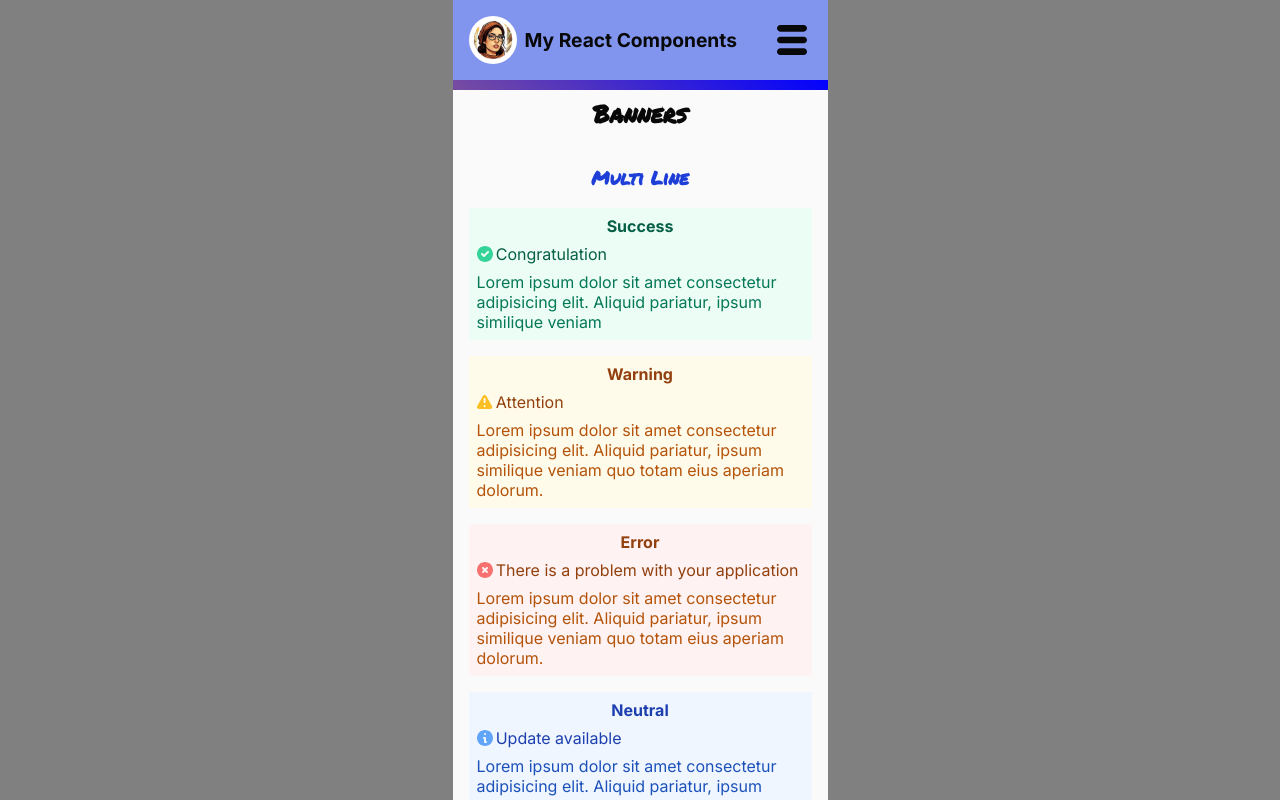
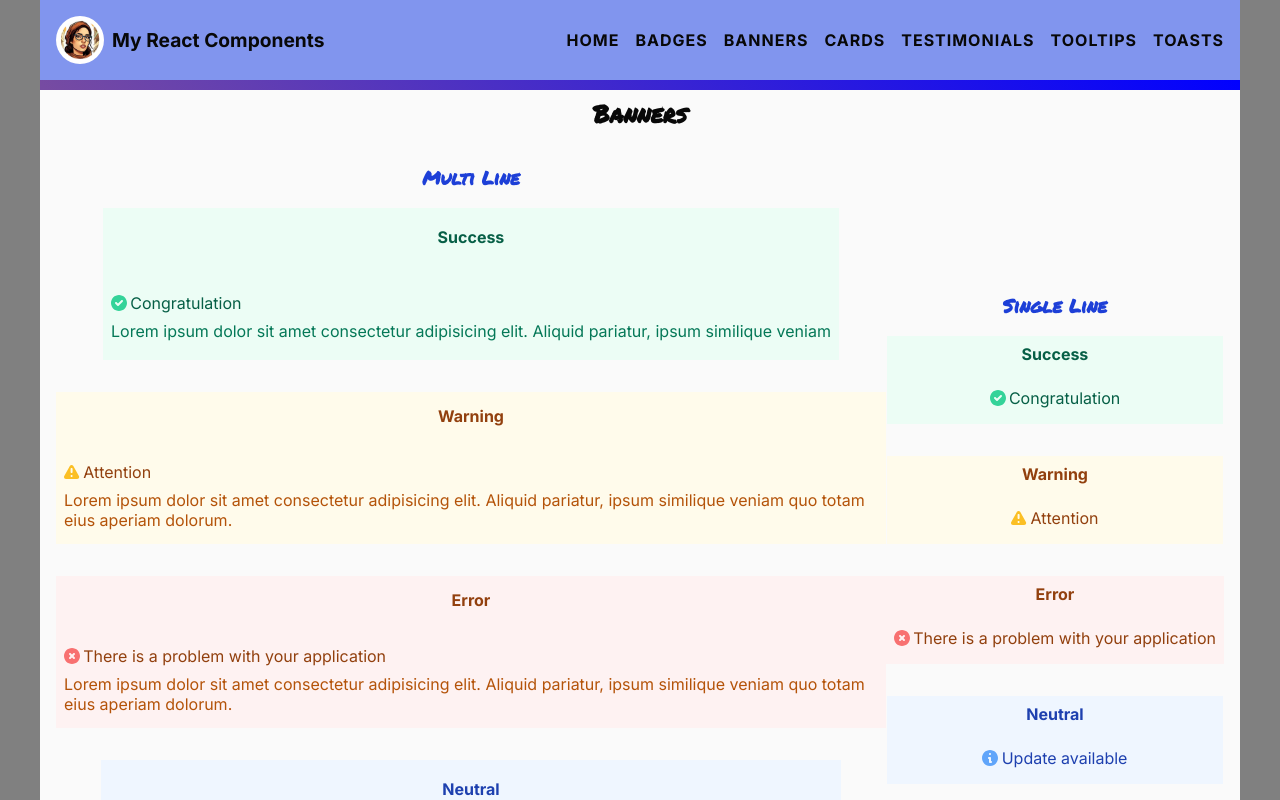
Before and after one commit to RosaBen/react-components-scrimba, a React (Vite) app: page /banners in a window 1280 px wide. Shown: the top 800 px of the page. Built offline with nearby package versions, Linux system fonts and the light colour scheme.

Commit message:
added card and toasts responsive

```diff
--- a/src/assets/scripts/data.js
+++ b/src/assets/scripts/data.js
@@ -55,7 +55,8 @@ export const colorBannersToasts = [
     id: "success",
     bg: "#ECFDF5",
     title: "congratulation",
-    descr: "Lorem ipsum dolor sit amet consectetur adipisicing elit. Aliquid pariatur, ipsum similique veniam",
+    descrBanner: "Lorem ipsum dolor sit amet consectetur adipisicing elit. Aliquid pariatur, ipsum similique veniam",
+    descrToast: "Your work has been saved",
     titleCol: "#065F46",
     descCol: "#047857",
     icon: success,
@@ -65,7 +66,8 @@ export const colorBannersToasts = [
     id: "warning",
     bg: "#FFFBEB",
     title: "attention",
-    descr: "Lorem ipsum dolor sit amet consectetur adipisicing elit. Aliquid pariatur, ipsum similique veniam quo totam eius aperiam dolorum.",
+    descrBanner: "Lorem ipsum dolor sit amet consectetur adipisicing elit. Aliquid pariatur, ipsum similique veniam quo totam eius aperiam dolorum.",
+    descrToast: "A network error was detected",
     titleCol: "#92400E",
     descCol: "#B45309",
     icon: warning,
@@ -75,7 +77,8 @@ export const colorBannersToasts = [
     id: "error",
     bg: "#FEF2F2",
     title: "there is a problem with your application",
-    descr: "Lorem ipsum dolor sit amet consectetur adipisicing elit. Aliquid pariatur, ipsum similique veniam quo totam eius aperiam dolorum.",
+    descrBanner: "Lorem ipsum dolor sit amet consectetur adipisicing elit. Aliquid pariatur, ipsum similique veniam quo totam eius aperiam dolorum.",
+    descrToast: "Please re-save your work again",
     titleCol: "#92400E",
     descCol: "#B45309",
     icon: error,
@@ -85,7 +88,8 @@ export const colorBannersToasts = [
     id: "neutral",
     bg: "#EFF6FF",
     title: "update available",
-    descr: "Lorem ipsum dolor sit amet consectetur adipisicing elit. Aliquid pariatur, ipsum similique veniam.",
+    descrBanner: "Lorem ipsum dolor sit amet consectetur adipisicing elit. Aliquid pariatur, ipsum similique veniam.",
+    descrToast: "Please read updated information",
     titleCol: "#1E40AF",
     descCol: "#1C51B9",
     icon: neutral,
--- a/src/assets/styles/badges.css
+++ b/src/assets/styles/badges.css
@@ -1,10 +1,3 @@
-.badges {
-  display: grid;
-  place-items: center;
-  padding-bottom: 2rem;
-  grid-template-columns: 1fr;
-}
-
 .badges h2 {
   margin-bottom: 1rem;
 }
--- a/src/assets/styles/cards-toasts.css
+++ b/src/assets/styles/cards-toasts.css
@@ -28,3 +28,21 @@
 .cards .card-container:hover {
   box-shadow: 2px 2px 5px #3f75fe;
 }
+
+.toasts h2 {
+  margin-bottom: 1rem;
+}
+
+.toasts .toast-item {
+  width: 300px;
+  margin-bottom: 1rem;
+  border-radius: 0.5rem;
+  height: 100px;
+  padding: 1rem 0 1rem 1rem;
+}
+
+.toasts .toast-item h3 {
+  margin-bottom: 0.5rem;
+  display: flex;
+  gap: 1rem;
+}
--- a/src/assets/styles/main.css
+++ b/src/assets/styles/main.css
@@ -5,7 +5,11 @@
   background: #fafafa;
 }
 
-main {
+main.badges,
+main.banners,
+main.testimonials,
+main.cards,
+main.toasts {
   display: grid;
   place-items: center;
   padding: 1rem 1rem 2rem;
--- a/src/assets/styles/responsive.css
+++ b/src/assets/styles/responsive.css
@@ -1,4 +1,4 @@
-/* @media screen and (min-width: 768px) {
+@media screen and (min-width: 768px) {
   .container {
     max-width: 768px;
   }
@@ -25,7 +25,8 @@
     grid-column: 1 / span 3;
   }
 
-  .banners section {
+  .banners .multi-line,
+  .banners .single-line {
     grid-template-columns: 1fr 1fr;
   }
 
@@ -63,18 +64,22 @@
   }
 
   .quote,
-  blockquote,
-  cite {
+  .blue-bg blockquote,
+  .blue-bg cite {
     grid-column: 2;
-    padding-left: 5.5rem;
   }
 
   .blue-bg blockquote {
     padding-right: 1rem;
+    padding-left: 6.5rem;
   }
 
   .testimonials .txt blockquote::before {
-    left: 5rem;
+    left: -1rem;
+  }
+
+  .testimonials .txt blockquote::after {
+    right: 13rem;
   }
 
   .testimonials .txt cite {
@@ -94,9 +99,21 @@
     font-weight: bold;
     color: #2e59f3;
   }
-} */
 
-/* @media screen and (min-width: 1200px) {
+  .cards .card-container {
+    width: 350px;
+  }
+
+  main.toasts {
+    grid-template-columns: 1fr 1fr;
+  }
+
+  .toasts h2 {
+    grid-column: 1 / span 2;
+  }
+}
+
+@media screen and (min-width: 1200px) {
   .container {
     max-width: 1200px;
   }
@@ -127,7 +144,8 @@
     grid-column: 1 / span 2;
   }
 
-  .banners section {
+  .banners .multi-line,
+  .banners .single-line {
     grid-template-columns: 1fr;
   }
 
@@ -153,6 +171,14 @@
   }
 
   .testimonials .txt blockquote::before {
-    left: 5rem;
+    left: -1rem;
   }
-} */
+
+  .testimonials .txt blockquote::after {
+    right: 20rem;
+  }
+
+  .toasts .toast-item {
+    width: 500px;
+  }
+}
--- a/src/assets/styles/testimonials.css
+++ b/src/assets/styles/testimonials.css
@@ -84,7 +84,7 @@ cite span {
 .testimonials .txt blockquote::after {
   position: absolute;
   content: '"';
-  right: 1.5rem;
+  right: 11rem;
 }
 
 .testimonials .txt blockquote {
--- a/src/components/BannersComp.jsx
+++ b/src/components/BannersComp.jsx
@@ -1,24 +1,48 @@
+import { useLocation } from "react-router-dom";
 import { colorBannersToasts } from "../assets/scripts/data";
 import capitalizeLetter from "../assets/scripts/utils";
+import clsx from "clsx";
 
 export default function BannersComp() {
+  const { pathname } = useLocation();
   return colorBannersToasts.map((item) => {
     const styleBg = { background: item.bg };
     const styleTitle = { color: item.titleCol };
     const styleDescr = { color: item.descCol };
+    const classSection = clsx(
+      pathname === "/banners" ? "banner-item" : "toast-item",
+    );
+
     return (
-      <div className="banner-item" key={item.id} style={styleBg}>
+      <section className={classSection} key={item.id} style={styleBg}>
+        {pathname === "/banners" ? (
           <h4 style={styleTitle}>{capitalizeLetter(item.id)}</h4>
+        ) : (
+          <h3 style={styleTitle}>
+            <img src={item.icon} alt={item.alt} />
+            {capitalizeLetter(item.id)}
+          </h3>
+        )}
         <div className="texts">
+          {pathname === "/banners" ? (
             <p className="title" style={styleTitle}>
               <img src={item.icon} alt={item.alt} />{" "}
               {capitalizeLetter(item.title)}
             </p>
+          ) : (
+            ""
+          )}
+          {pathname === "/banners" ? (
             <p className="description" style={styleDescr}>
-            {item.descr}
+              {item.descrBanner}
             </p>
+          ) : (
+            <p className="description" style={styleDescr}>
+              {item.descrToast}
+            </p>
+          )}
         </div>
-      </div>
+      </section>
     );
   });
 }
--- a/src/components/Links.jsx
+++ b/src/components/Links.jsx
@@ -1,16 +1,17 @@
 import { pages } from "../assets/scripts/data";
+import { Link } from "react-router-dom";
 
 export default function Links() {
   const listLinks = pages.map((item) => (
-    <a href={`/${item}`} target="_blank" rel="noopener noreferrer" key={item}>
+    <Link to={`/${item}`} target="_blank" rel="noopener noreferrer" key={item}>
       {item}
-    </a>
+    </Link>
   ));
   return (
     <>
-      <a href="/" target="_blank" rel="noopener noreferrer">
+      <Link to="/" target="_blank" rel="noopener noreferrer">
         home
-      </a>
+      </Link>
       {listLinks}
     </>
   );
--- a/src/pages/Testimonials.jsx
+++ b/src/pages/Testimonials.jsx
@@ -5,7 +5,7 @@ import useToggle from "../assets/hooks/useToggle";
 import clsx from "clsx";
 
 export default function Testimonials() {
-  const [withImage, setWithImage] = useToggle(true);
+  const [withImage, setWithImage] = useToggle(false);
   const classQuote = clsx(withImage && "blue-bg", !withImage && "txt");
   const classPicture = clsx("no-picture", withImage && "picture");
   return (
--- a/src/pages/Toasts.jsx
+++ b/src/pages/Toasts.jsx
@@ -1,3 +1,10 @@
+import BannersComp from "../components/BannersComp";
+
 export default function Toasts() {
-  return <></>;
+  return (
+    <main className="toasts">
+      <h2>Toasts</h2>
+      <BannersComp />
+    </main>
+  );
 }
```
Lines whose indentation alone changed are shown as unchanged.
